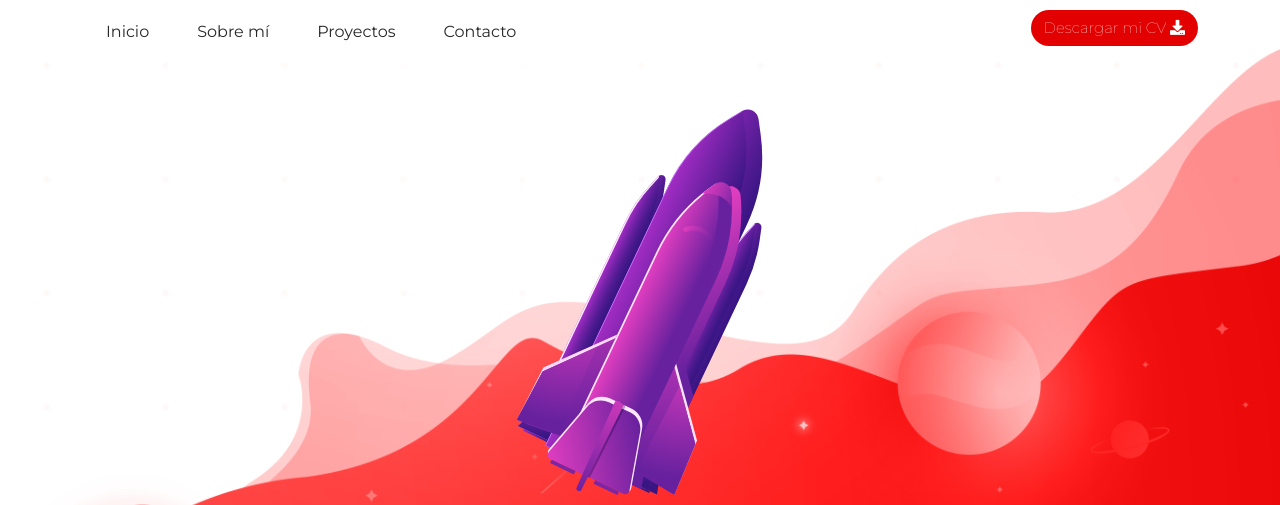
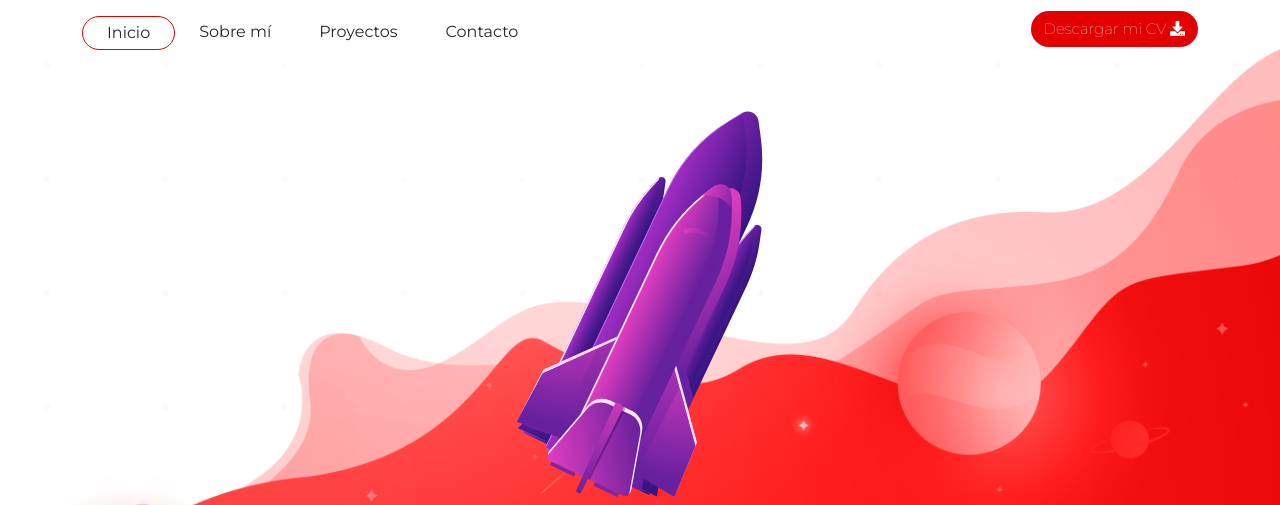
Before and after one commit to alenchufacundo/portfolio, a PHP site: page /index.php in a window 1280 px wide. Shown: the top 505 px of the page. Run offline with PHP 8.4, Linux system fonts and the light colour scheme.

Commit message:
nuevos cambios

```diff
--- a/header.php
+++ b/header.php
@@ -7,7 +7,7 @@
             <div class="navbar-collapse collapse" id="navbarCollapse">
                 <ul class="navbar-nav me-auto mb-2 mb-md-0 mt-2">
                     <li class="nav-item">
-                        <a class="nav-link px-4 py-1 <?php echo ($pg == "inicio") ? "active" : "" ?></a>" href="index.php">Inicio</a>
+                        <a class="nav-link px-4 py-1 <?php echo ($pg == "inicio") ? "active" : "" ?>" href="index.php">Inicio</a>
                     </li>
                     <li class="nav-item">
                         <a class="nav-link px-4 py-1 <?php echo ($pg == "sobre-mi") ? "active" : "" ?>" href="sobre-mi.php">Sobre mí</a>
```
